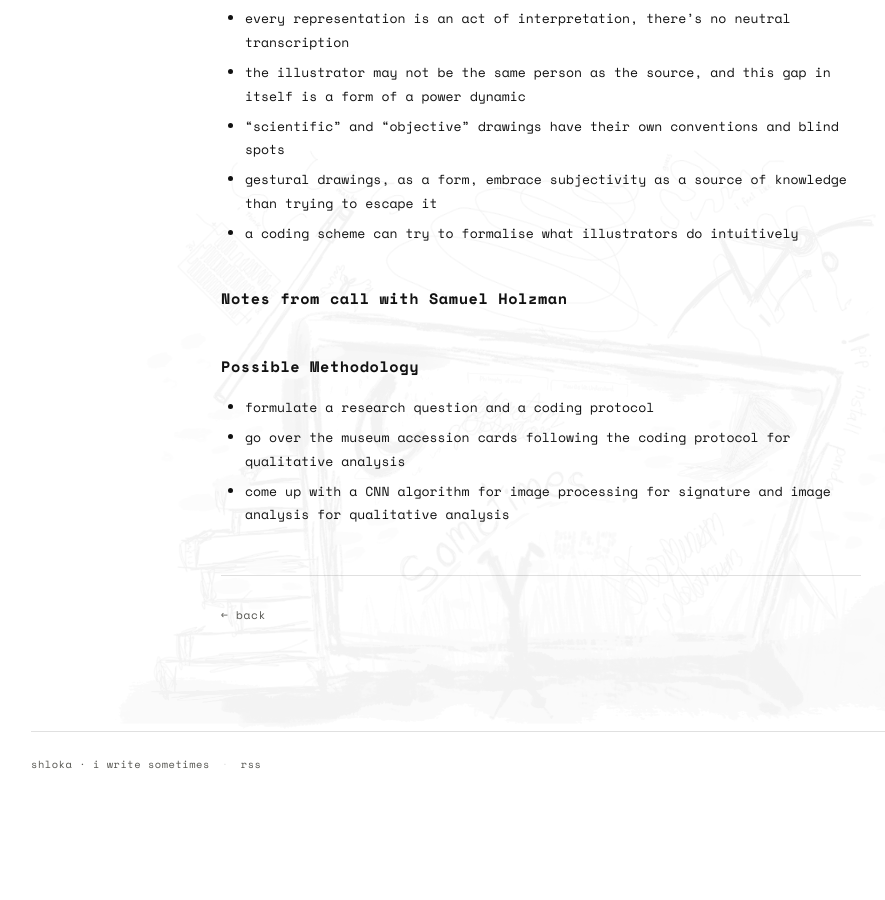
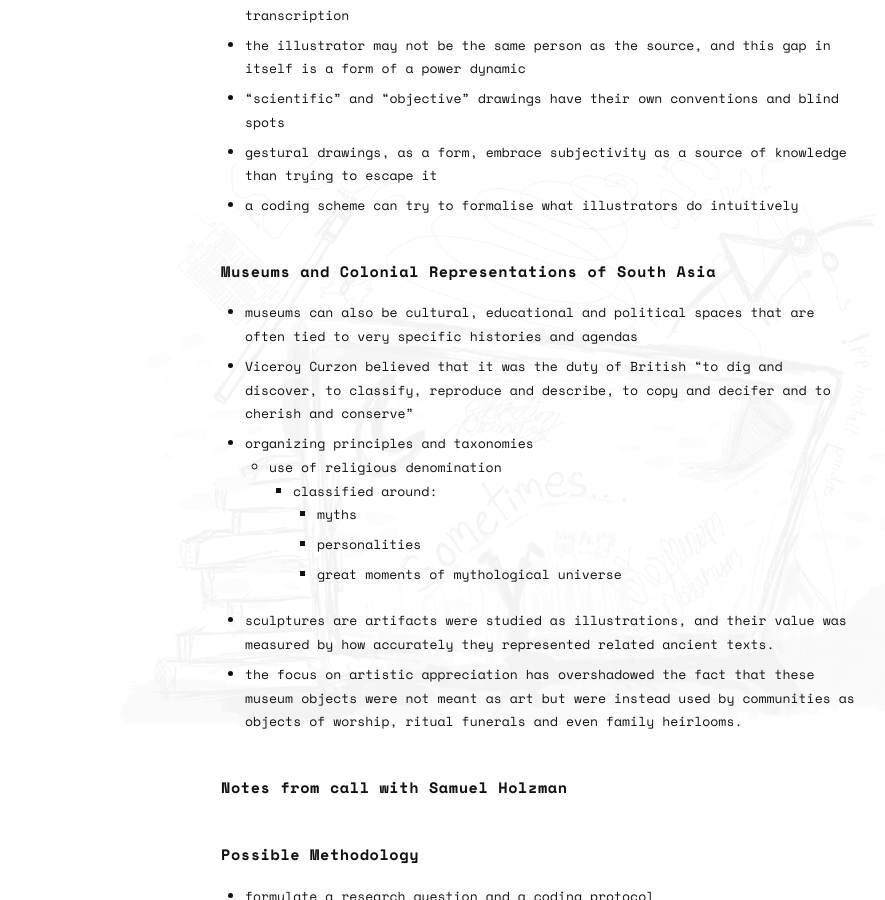
Before and after one commit to shlokamohanty/i-write-sometimes, a Jekyll site: the page built from _posts/2026-04-30-pratt-research.md, in a window 1280 px wide and 900 px high, scrolled down 5643 px. Shown: the whole window, without its empty margins (99-984 px from the left). Built offline with Jekyll 4.4.1, drawn with Linux system fonts in a browser that asks for light colours; some web fonts are replaced; before the commit the page ends 6457 px from its top, so only the background shows below that; some of the changed text lies outside the part shown.

Commit message:
hjvgvhjhvj
vjhvhgjvhg

```diff
--- a/_posts/2026-04-30-pratt-research.md
+++ b/_posts/2026-04-30-pratt-research.md
@@ -13,6 +13,7 @@ Formulating a research question: researching how illustrators make choices about
 Uzma said that the drawings in the museum accession cards, can be made by another person, while someone is dictating. So there is a power dynamic there
 CNN for image processing for signature and image analysis for more quantitative analysis
 A coding protocol for qualitative analysis
+Colonial terminology - people at sight
 
 I found this class: https://artandarchaeology.princeton.edu/whats/news/students-art-407-explore-archaeology-through-drawing
 
@@ -151,12 +152,14 @@ https://www.aasaar.org/wp-content/uploads/2020/09/Theories-and-Practice-in-Museu
 - museum like models in the subcontinent
     - manuscripts, mosques, monasteries, Chitrasala (house of paintings), Chitravanthi (religious tourism), Sarawatibhandar (literature), house of Karkahana (skills/products), etc.
 - museums are now non-profit
+
 ## South Asia Collections at The Met: A Preliminary Computational Look
 https://rrchnm.org/blog/exploring-south-asia-at-the-met-through-data/
 
 - its a form of metadata
 - record of how an institution decided what South Asia was, who got to decide that, and when those decisions were made
 - record of decisions about what to accept, and from whom
+
 ## Drawn to See: Drawing as an Ethnographic Method by Andrew Causey
 https://cas-sca.journals.uvic.ca/index.php/anthropologica/article/view/161/242
 
@@ -166,6 +169,19 @@ https://cas-sca.journals.uvic.ca/index.php/anthropologica/article/view/161/242
 - gestural drawings, as a form, embrace subjectivity as a source of knowledge than trying to escape it
 - a coding scheme can try to formalise what illustrators do intuitively
 
+## Museums and Colonial Representations of South Asia
+
+- museums can also be cultural, educational and political spaces that are often tied to very specific histories and agendas
+- Viceroy Curzon believed that it was the duty of British "to dig and discover, to classify, reproduce and describe, to copy and decifer and to cherish and conserve"
+- organizing principles and taxonomies
+    - use of religious denomination
+        -  classified around:
+            - myths
+            - personalities
+            - great moments of mythological universe
+- sculptures are artifacts were studied as illustrations, and their value was measured by how accurately they represented related ancient texts.
+- the focus on artistic appreciation has overshadowed the fact that these museum objects were not meant as art but were instead used by communities as objects of worship, ritual funerals and even family heirlooms.
+
 ## Notes from call with Samuel Holzman
 
 
```
Also changed, not shown: _posts/.obsidian/workspace.json (+35 -20 lines), _posts/2026-08-26-archiving-heavy-letters.md (+1 -1 lines), _posts/2026-09-01-design.md (added, +11 -0 lines).
